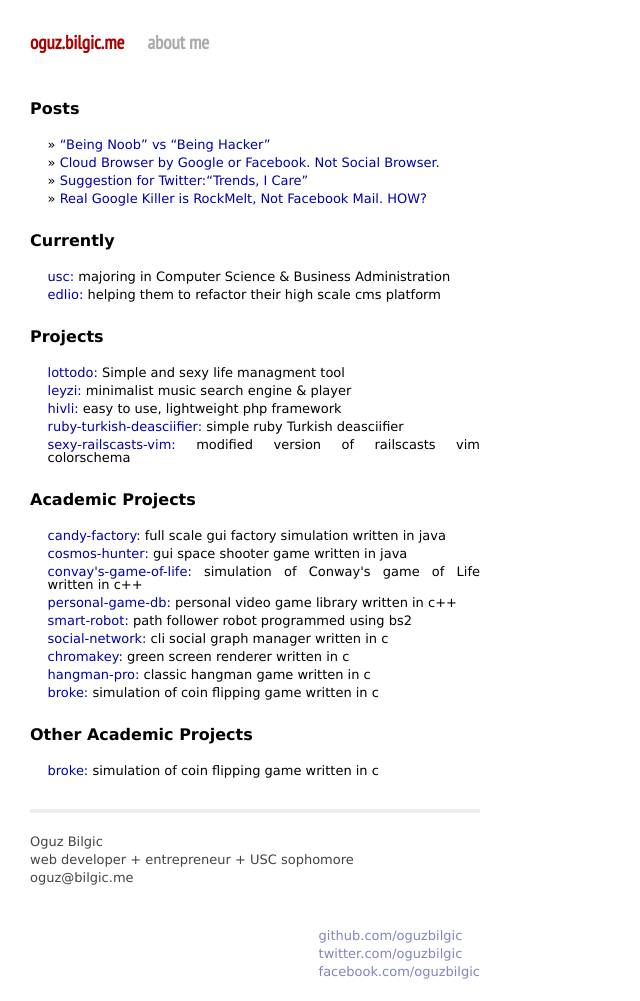
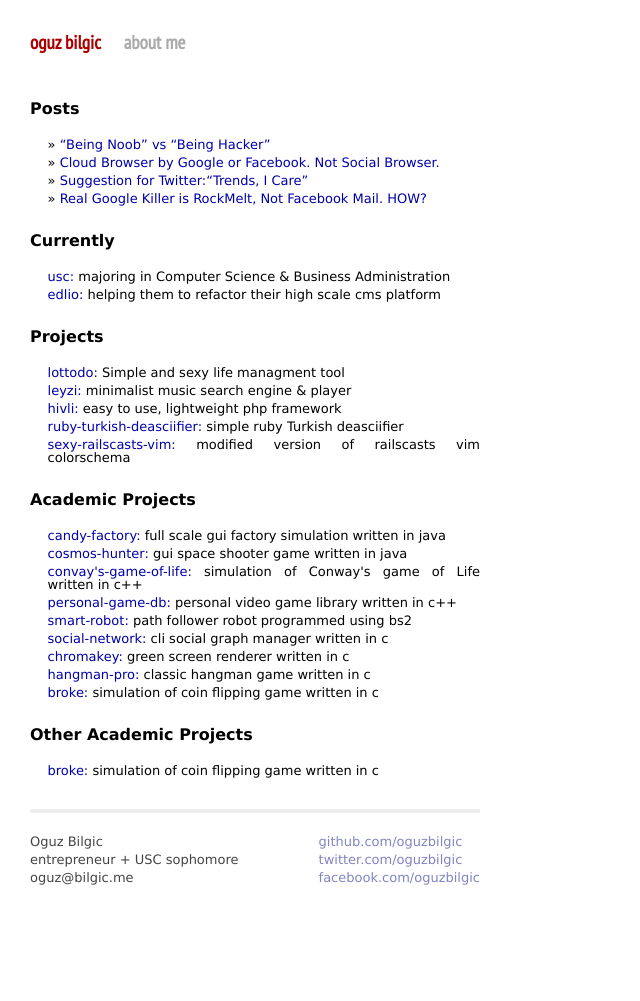
Before and after one commit to oguzbilgic/oguzbilgic.github.com, a Jekyll site: the page built from index.html, in a window 1280 px wide. Shown: the whole page, without its empty margins (0-640 px from the left). Built offline with Jekyll 4.4.1, drawn with Linux system fonts in a browser that asks for light colours; Markdown is read by kramdown in place of the engine named in the settings; after the commit the page ends 907 px from its top, so only the background shows below that.

Commit message:
Update default layout

```diff
--- a/_layouts/default.html
+++ b/_layouts/default.html
@@ -13,7 +13,7 @@
 
     <div class="site">
       <div class="title">
-        <a href="/">oguz.bilgic.me</a>
+        <a href="/">oguz bilgic</a>
         <a class="extra" href="/about.html">about me</a>
       </div>
 
@@ -23,7 +23,7 @@
         <div class="contact">
           <p>
           Oguz Bilgic<br />
-          web developer + entrepreneur + USC sophomore<br />
+          entrepreneur + USC sophomore<br />
           oguz@bilgic.me
           </p>
         </div>
```
